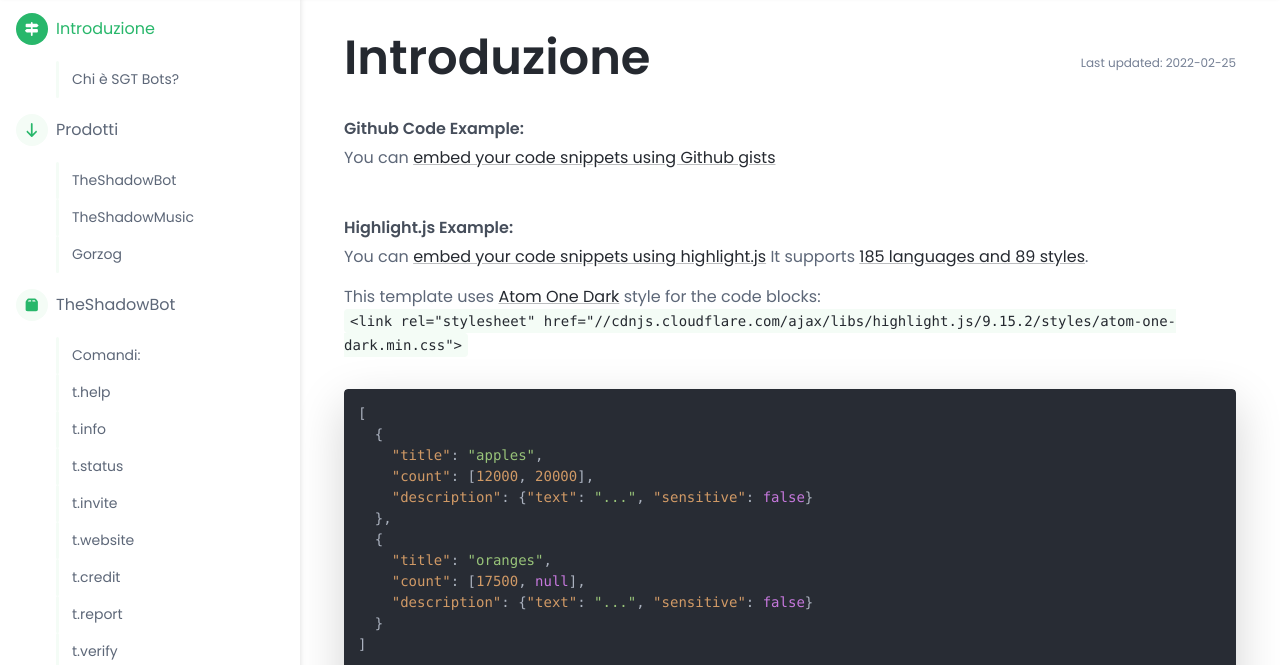
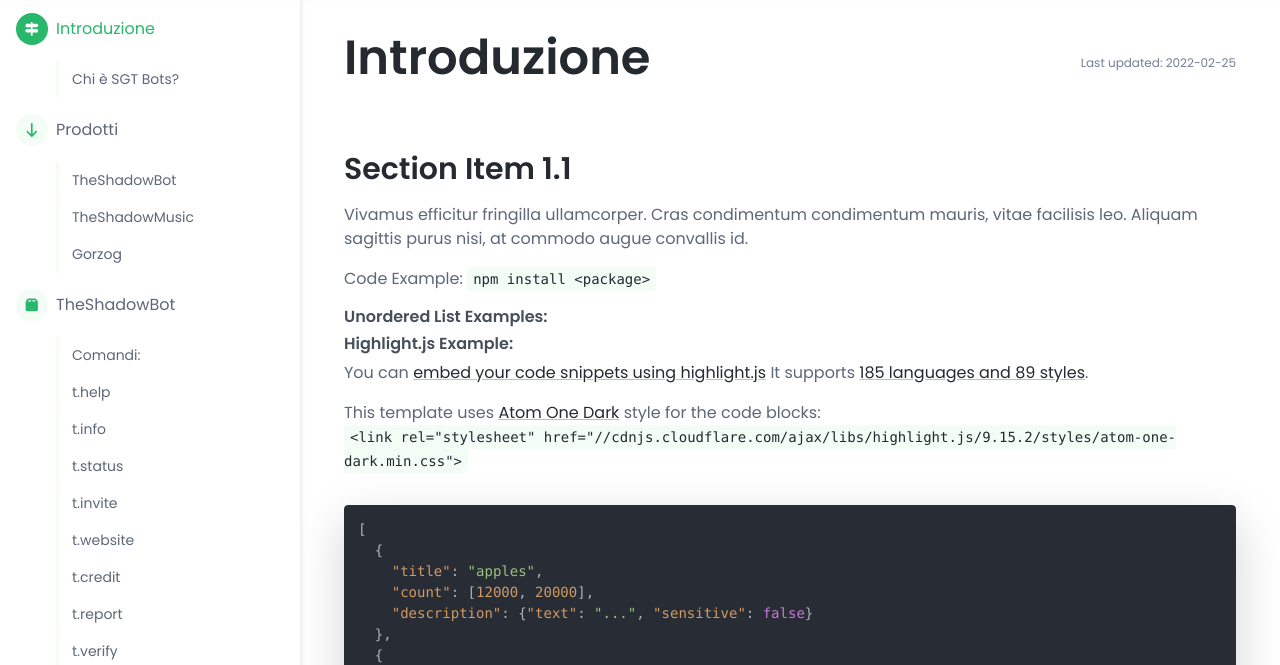
Before and after one commit to SGT-Bots/SGT-Help, a plain HTML site: page docs-page.html in a window 1280 px wide. Shown: the part 72-737 px from the top of the page. Drawn offline with nearby package versions, Linux system fonts and the light colour scheme.

Commit message:
Update docs-page.html

```diff
--- a/docs-page.html
+++ b/docs-page.html
@@ -117,14 +117,11 @@
 						    <p></p>
 						</section><!--//docs-intro-->
 
-						<h5>Github Code Example:</h5>
-						<p>You can <a class="theme-link" href="https://gist.github.com/"  target="_blank">embed your code snippets using Github gists</a></p>
-						<div class="docs-code-block">
-							<!-- ** Embed github code starts ** -->
-							<script src="https://gist.github.com/xriley/fce6cf71edfd2dadc7919eb9c98f3f17.js"></script>
-							<!-- ** Embed github code ends ** -->
-						</div><!--//docs-code-block-->
-
+						<section class="docs-section" id="item-1-1">
+							<h2 class="section-heading">Section Item 1.1</h2>
+							<p>Vivamus efficitur fringilla ullamcorper. Cras condimentum condimentum mauris, vitae facilisis leo. Aliquam sagittis purus nisi, at commodo augue convallis id. </p>
+							<p>Code Example: <code>npm install &lt;package&gt;</code></p>
+							<h5>Unordered List Examples:</h5>
 					     <h5>Highlight.js Example:</h5>
 						<p>You can <a class="theme-link" href="https://github.com/highlightjs/highlight.js" target="_blank">embed your code snippets using highlight.js</a> It supports <a class="theme-link" href="https://highlightjs.org/static/demo/" target="_blank">185 languages and 89 styles</a>.</p>
 						<p>This template uses <a class="theme-link" href="https://highlightjs.org/static/demo/" target="_blank">Atom One Dark</a> style for the code blocks: <br><code>&#x3C;link rel=&#x22;stylesheet&#x22; href=&#x22;//cdnjs.cloudflare.com/ajax/libs/highlight.js/9.15.2/styles/atom-one-dark.min.css&#x22;&#x3E;</code></p>
```
